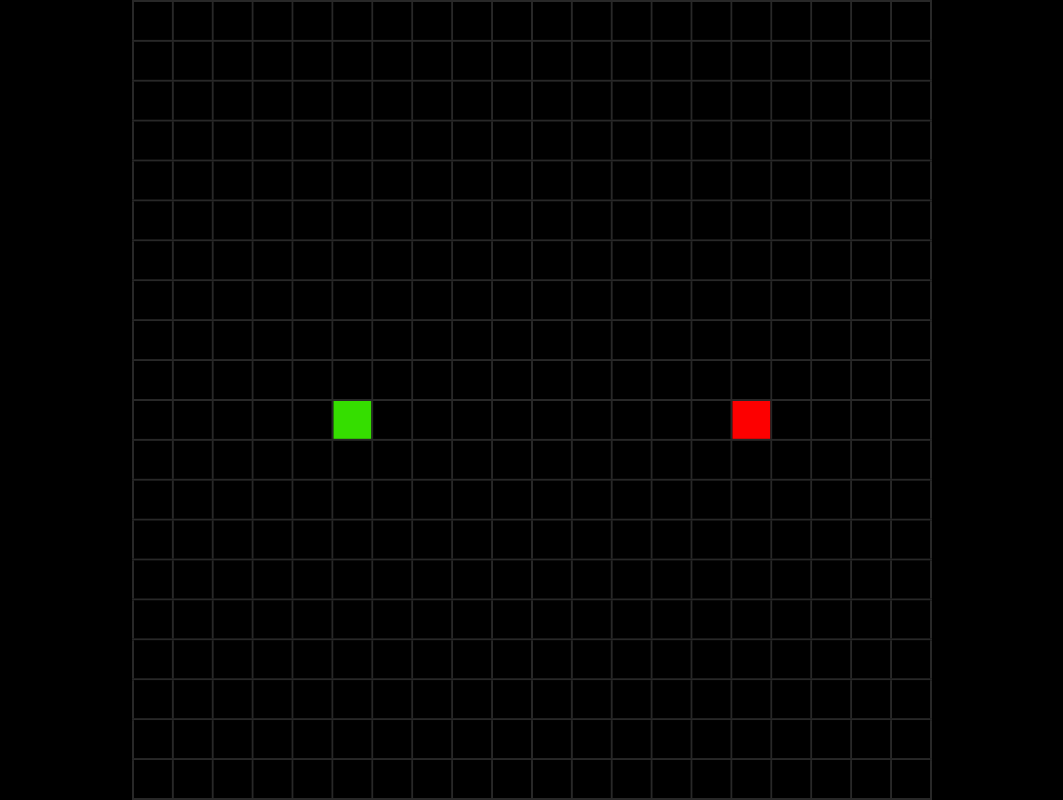
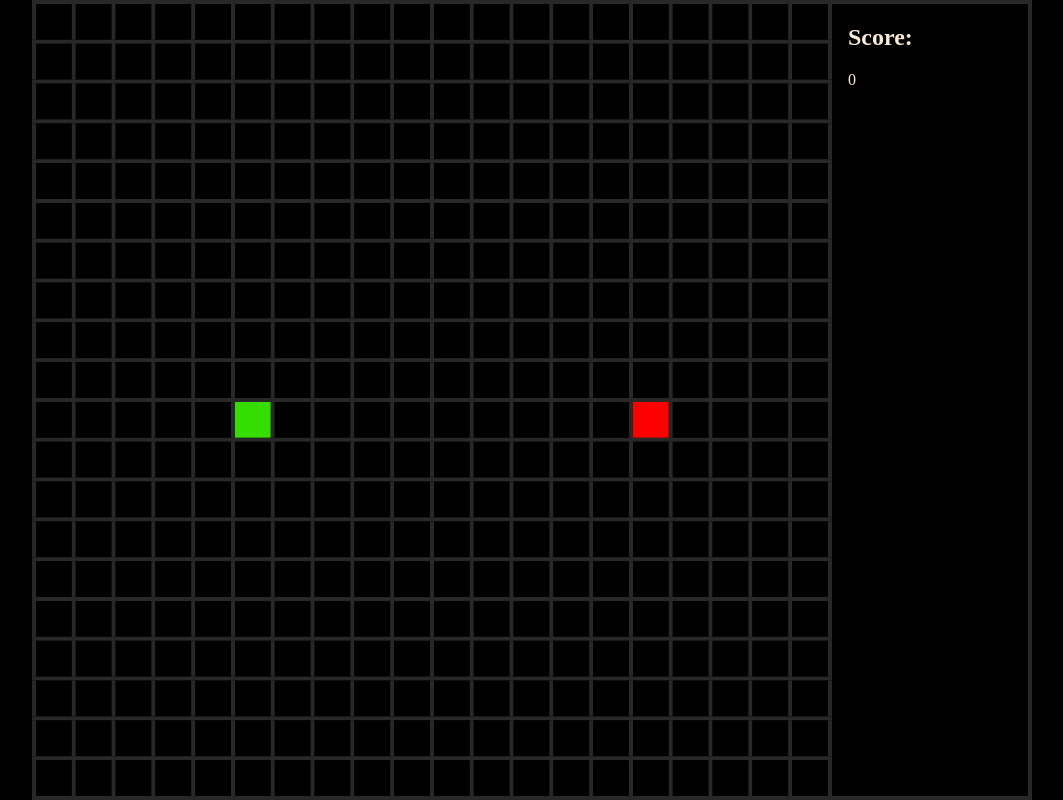
Before and after one commit to zackary-clark/snake-game, a website built with Vite: page index.html in a window 1280 px wide. Shown: the whole page, without its empty margins (108-1171 px from the left). Built offline with nearby package versions, Linux system fonts and the light colour scheme.

Commit message:
Add rudimentary scoreboard
The scoreboard itself is rudimentary, but the way everything is resized is not.

```diff
--- a/index.html
+++ b/index.html
@@ -6,8 +6,42 @@
     <title>Snake Game</title>
     <script type="module" src="/src/index.ts"></script>
     <link rel="icon" href="/static/favicon.png">
+
+    <style>
+        body {
+            margin: 0;
+            background-color: black;
+            color: antiquewhite;
+        }
+
+        #container {
+            margin: auto;
+            display: flex;
+            position: absolute;
+            top: 0;
+            bottom: 0;
+            left: 0;
+            right: 0;
+        }
+
+        #scoreboard {
+            margin: 1em;
+        }
+    </style>
 </head>
-<body style="margin:0;background-color:black;">
+<body>
+
+<div id="container">
+    <canvas id="canvas"></canvas>
+    <div id="info-panel-container">
+        <div id="info-panel">
+            <div id="scoreboard">
+                <h2>Score:</h2>
+                <p id="score"></p>
+            </div>
+        </div>
+    </div>
+</div>
 
 </body>
 </html>
--- a/src/Board.ts
+++ b/src/Board.ts
@@ -1,24 +1,18 @@
 import { getCanvas, getContext } from "./canvas";
-import { BOARD_SIZE, BORDER_SIZE } from "./config";
+import { BOARD_SIZE, BORDER_COLOR, BORDER_SIZE, UNFILLED_SQUARE_COLOR } from "./config";
 import { BoardPiece } from "./pieces/BoardPiece";
 import { ColorHexValue } from "./types/ColorHexValue";
 
 export class Board {
-    private borderColor: ColorHexValue;
-    private unfilledSquareColor: ColorHexValue;
-
     private x: number;
     private y: number;
 
     private board: ColorHexValue[][];
 
     constructor() {
-        this.borderColor = "#282828";
-        this.unfilledSquareColor = "#000000";
-
         const board: ColorHexValue[][] = Array(BOARD_SIZE);
         for (let i = 0; i < BOARD_SIZE; i++) {
-            board[i] = Array(BOARD_SIZE).fill(this.unfilledSquareColor);
+            board[i] = Array(BOARD_SIZE).fill(UNFILLED_SQUARE_COLOR);
         }
         this.board = board;
 
@@ -30,7 +24,7 @@ export class Board {
         for (let i = 0; i < this.board.length; i++) {
             const row = this.board[i];
             for (let j = 0; j < row.length; j++) {
-                row[j] = this.unfilledSquareColor;
+                row[j] = UNFILLED_SQUARE_COLOR;
             }
         }
     }
@@ -64,14 +58,14 @@ export class Board {
     }
 
     private drawVerticalBorderLine(context: CanvasRenderingContext2D, pixelsPerSquare: number) {
-        context.fillStyle = this.borderColor;
+        context.fillStyle = BORDER_COLOR;
         context.fillRect(this.x, this.y, BORDER_SIZE, pixelsPerSquare);
         this.x += BORDER_SIZE;
     }
 
     private drawHorizontalBorderLine(context: CanvasRenderingContext2D, pixelsPerSquare: number) {
         const borderLength = BORDER_SIZE + (BOARD_SIZE * pixelsPerSquare) + (BOARD_SIZE * BORDER_SIZE);
-        context.fillStyle = this.borderColor;
+        context.fillStyle = BORDER_COLOR;
         context.fillRect(this.x, this.y, borderLength, BORDER_SIZE);
         this.y += BORDER_SIZE;
     }
--- a/src/canvas.ts
+++ b/src/canvas.ts
@@ -1,9 +1,7 @@
+import { getElementById } from "./helpers";
+
 export function getCanvas(): HTMLCanvasElement {
-    const canvas = document.getElementById("canvas");
-    if (!canvas) {
-        throw new Error("No Canvas Found!");
-    }
-    return canvas as HTMLCanvasElement;
+    return getElementById("canvas");
 }
 
 export function getContext(): CanvasRenderingContext2D {
@@ -14,22 +12,21 @@ export function getContext(): CanvasRenderingContext2D {
     return context;
 }
 
-export function createCanvas(): HTMLCanvasElement {
-    const canvas = document.createElement("canvas");
-    canvas.setAttribute("id", "canvas");
-    canvas.style.margin = "auto";
-    canvas.style.display = "block";
-    canvas.style.position = "absolute";
-    canvas.style.top = "0";
-    canvas.style.bottom = "0";
-    canvas.style.left = "0";
-    canvas.style.right = "0";
-    return canvas;
+export function resizeCanvas() {
+    const canvasToScoreRatio = 4 / 5;
+    const isHeightLimited = window.innerHeight < (canvasToScoreRatio * window.innerWidth);
+    const containerHeight = isHeightLimited ? window.innerHeight : window.innerWidth * canvasToScoreRatio;
+    const containerWidth = isHeightLimited ? window.innerHeight * (1 / canvasToScoreRatio) : window.innerWidth;
+
+    const container = getElementById<HTMLDivElement>("container");
+    container.style.width = `${containerWidth}px`;
+    container.style.height = `${containerHeight}px`;
+
+    const canvas = getCanvas();
+    canvas.width = containerWidth * canvasToScoreRatio;
+    canvas.height = containerHeight;
+
+    const infoPanelContainer = getElementById<HTMLDivElement>("info-panel-container");
+    infoPanelContainer.style.width = `${containerWidth * (1 - canvasToScoreRatio)}px`;
+    infoPanelContainer.style.height = `${containerHeight}px`;
 }
-
-export function resizeCanvas() {
-    const canvas = getCanvas();
-    const size = Math.min(window.innerHeight, window.innerWidth);
-    canvas.width = size;
-    canvas.height = size;
-}
--- a/src/config.ts
+++ b/src/config.ts
@@ -1,3 +1,8 @@
-export const BOARD_SIZE: number = 20;
-export const BORDER_SIZE: number = 2;
+import { ColorHexValue } from "./types/ColorHexValue";
+
+export const BOARD_SIZE: number = 20; // must be multiple of 4, for now
+export const BORDER_SIZE: number = 4;
+export const BORDER_COLOR: ColorHexValue = "#282828";
+export const UNFILLED_SQUARE_COLOR: ColorHexValue = "#000000";
+export const TICKS_PER_SECOND: number = 60;
 export const SNAKE_SPEED: number = 10;
--- a/src/helpers.ts
+++ b/src/helpers.ts
@@ -3,3 +3,11 @@ import { BOARD_SIZE } from "./config";
 export function randomCoord(): number {
     return Math.floor(Math.random() * BOARD_SIZE);
 }
+
+export function getElementById<T>(id: string): T {
+    const element = document.getElementById(id);
+    if (!element) {
+        throw new Error(`${id} Not Found!`);
+    }
+    return element as T;
+}
--- a/src/main.ts
+++ b/src/main.ts
@@ -1,7 +1,8 @@
 import { attachControls } from "./attachControls";
 import { Board } from "./Board";
-import { createCanvas, resizeCanvas } from "./canvas";
-import { BOARD_SIZE, SNAKE_SPEED } from "./config";
+import { resizeCanvas } from "./canvas";
+import { BOARD_SIZE, BORDER_COLOR, BORDER_SIZE, SNAKE_SPEED, TICKS_PER_SECOND } from "./config";
+import { getElementById } from "./helpers";
 import { Food } from "./pieces/Food";
 import { Snake } from "./pieces/Snake";
 import { Direction } from "./types/Direction";
@@ -10,15 +11,21 @@ const defaultFoodX = 3 * (BOARD_SIZE / 4);
 const defaultFoodY = BOARD_SIZE / 2;
 
 export function main() {
-    const canvas = createCanvas();
-    document.body.insertBefore(canvas, document.body.childNodes[0]);
+    const infoPanel = getElementById<HTMLDivElement>("info-panel");
+    const borderStyle = `${BORDER_SIZE}px solid ${BORDER_COLOR}`;
+    infoPanel.style.borderTop = borderStyle;
+    infoPanel.style.borderBottom = borderStyle;
+    infoPanel.style.borderRight = borderStyle;
+    infoPanel.style.height = `calc(100% - ${BORDER_SIZE * 2}px)`;
 
     const board = new Board();
     let snake = new Snake();
     let food = new Food(defaultFoodX, defaultFoodY);
     let direction: Direction | null = null;
+    let score = 0;
 
-    const ticksBetweenMoves = 20 / SNAKE_SPEED;
+    const msPerTick = 1000 / TICKS_PER_SECOND;
+    const ticksBetweenMoves = Math.round(TICKS_PER_SECOND / SNAKE_SPEED);
     let ticksUntilMove = ticksBetweenMoves;
 
     function resetGame() {
@@ -26,6 +33,7 @@ export function main() {
         snake = new Snake();
         food = new Food(defaultFoodX, defaultFoodY);
         direction = null;
+        score = 0;
     }
 
     attachControls((newDirection: Direction) => direction = newDirection, resetGame);
@@ -33,6 +41,9 @@ export function main() {
     function renderFrame() {
         board.clear();
         resizeCanvas();
+
+        const scoreElement = getElementById<HTMLParagraphElement>("score");
+        scoreElement.textContent = score.toString();
 
         snake.traverseSnake((node) => {
             board.drawPiece(node);
@@ -57,6 +68,7 @@ export function main() {
     function eatFoodIfHit(newHeadX: number, newHeadY: number): boolean {
         const hit = detectFoodHit(newHeadX, newHeadY);
         if (hit) {
+            score++;
             eatFood();
         }
         return hit;
@@ -71,5 +83,5 @@ export function main() {
         renderFrame();
     }
 
-    setInterval(tick, 50);
+    setInterval(tick, msPerTick);
 }
```
Also changed, not shown: 1 other file.
